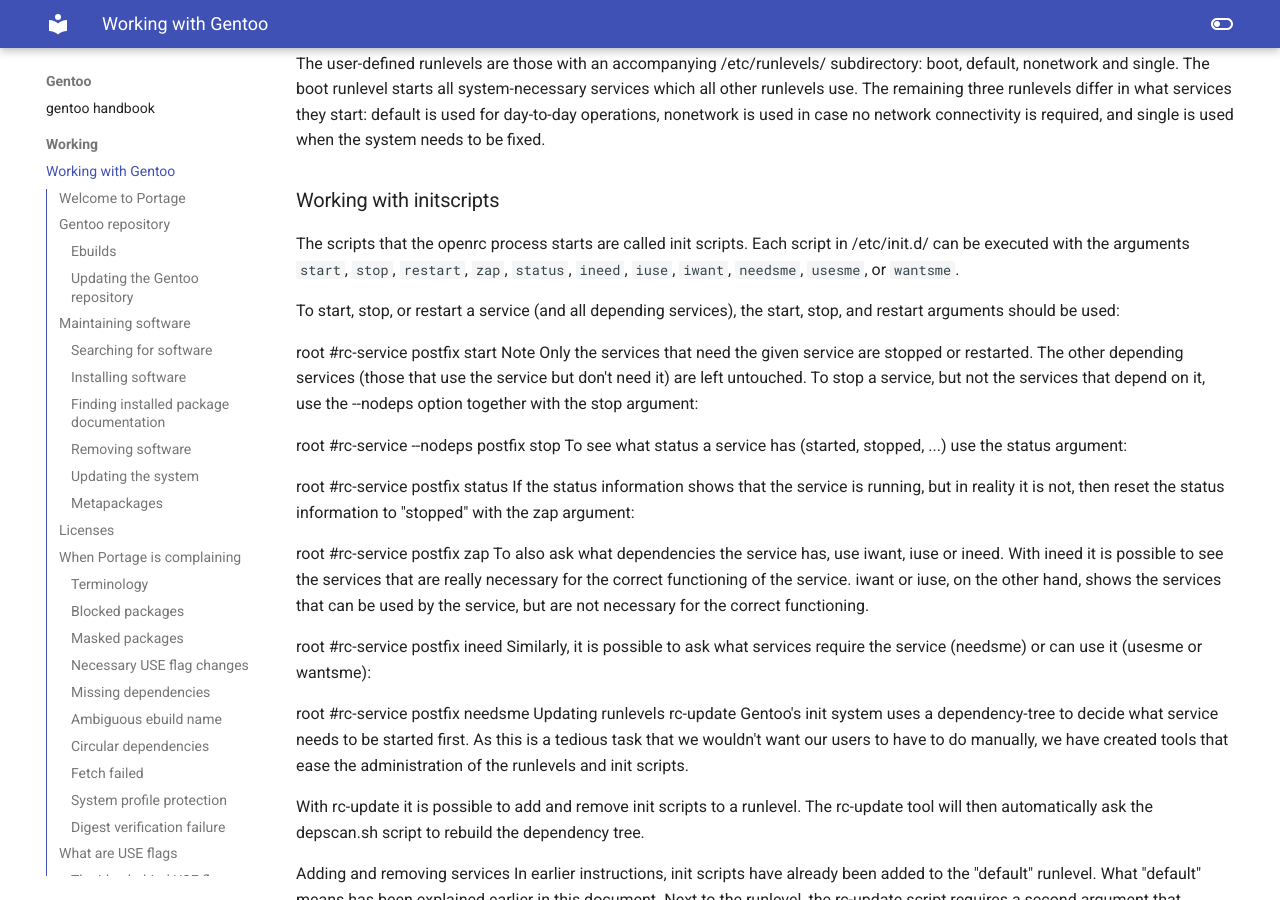
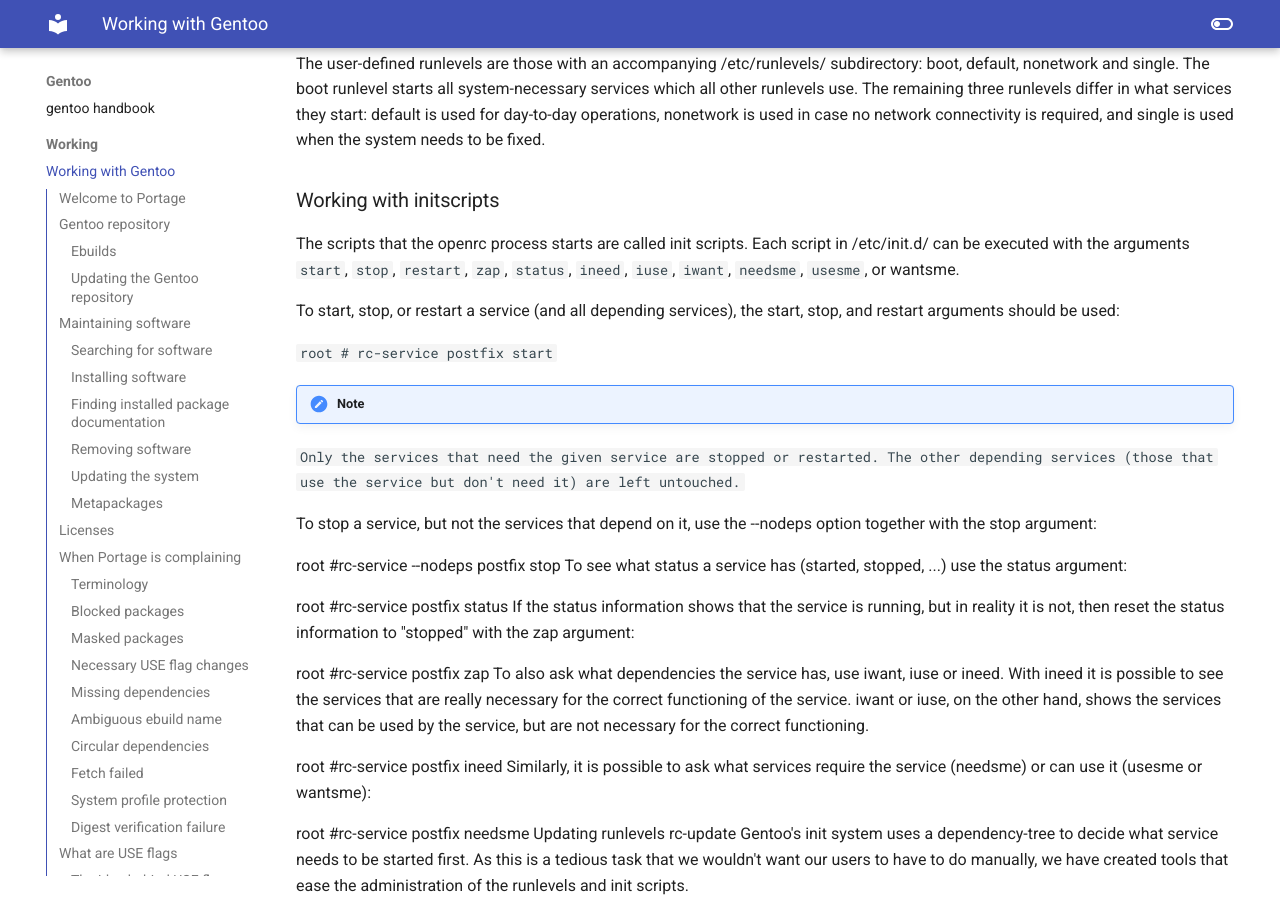
Before and after one commit to floviken/mkdocs, an MkDocs documentation site: the page built from docs/gentoo/working/01-workingWithGentoo.md, in a window 1280 px wide and 900 px high, scrolled down 22798 px. Built offline with MkDocs 1.6.1 and Material for MkDocs 9.7.7, drawn with Linux system fonts in a browser that asks for light colours; some of the changed lines change nothing that is shown.

Commit message:
Update 01-workingWithGentoo.md

````diff
--- a/docs/gentoo/working/01-workingWithGentoo.md
+++ b/docs/gentoo/working/01-workingWithGentoo.md
@@ -823,13 +823,15 @@
 
 ### Working with initscripts
 
-The scripts that the openrc process starts are called init scripts. Each script in /etc/init.d/ can be executed with the arguments `start`, `stop`, `restart`, `zap`, `status`, `ineed`, `iuse`, `iwant`, `needsme`, `usesme`, or `wantsme`.
+The scripts that the openrc process starts are called init scripts. Each script in /etc/init.d/ can be executed with the arguments `start`, `stop`, `restart`, `zap`, `status`, `ineed`, `iuse`, `iwant`, `needsme`, `usesme`, or wantsme.
 
 To start, stop, or restart a service (and all depending services), the start, stop, and restart arguments should be used:
 
-root #rc-service postfix start
- Note
-Only the services that need the given service are stopped or restarted. The other depending services (those that use the service but don't need it) are left untouched.
+`root # rc-service postfix start`
+
+!!! note
+```Only the services that need the given service are stopped or restarted. The other depending services (those that use the service but don't need it) are left untouched.```
+
 To stop a service, but not the services that depend on it, use the --nodeps option together with the stop argument:
 
 root #rc-service --nodeps postfix stop
````
